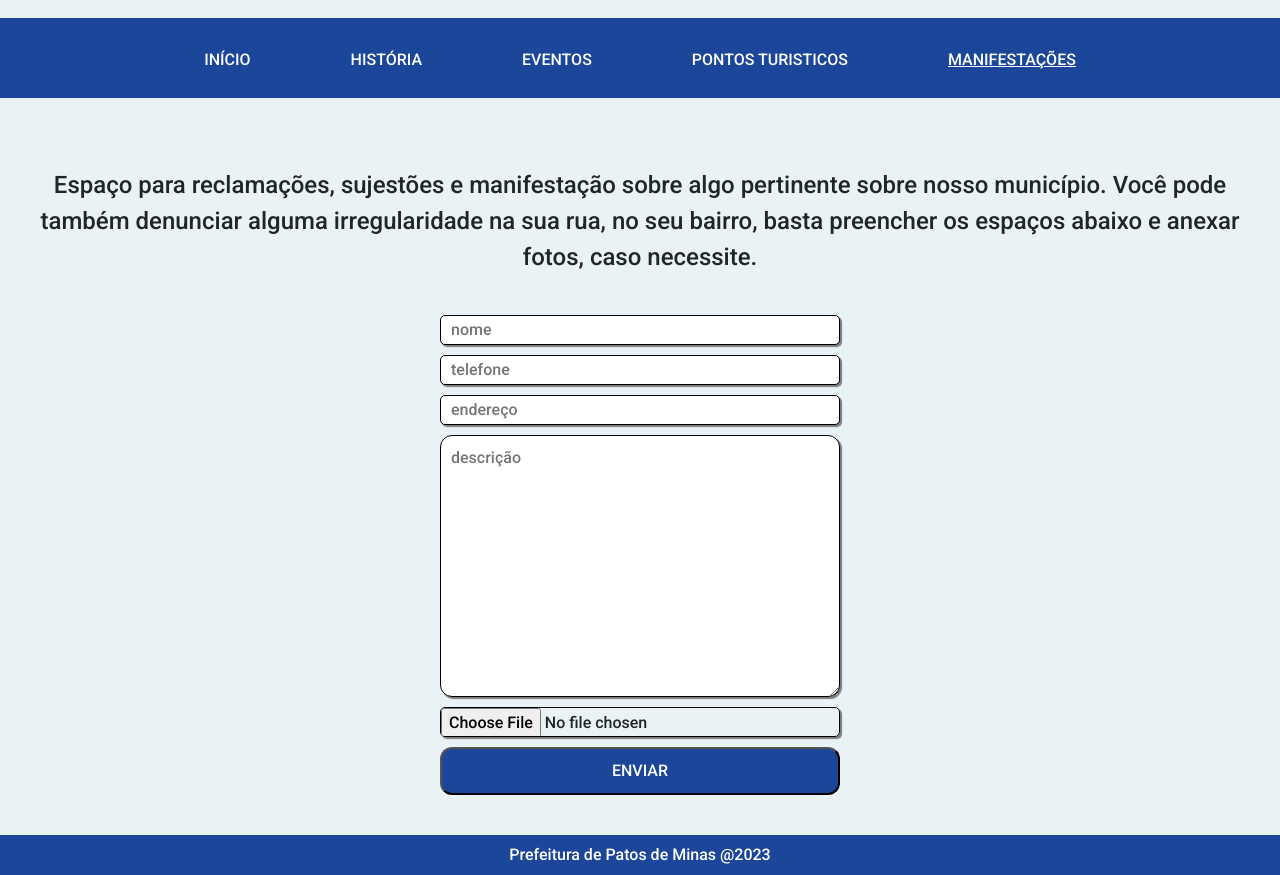
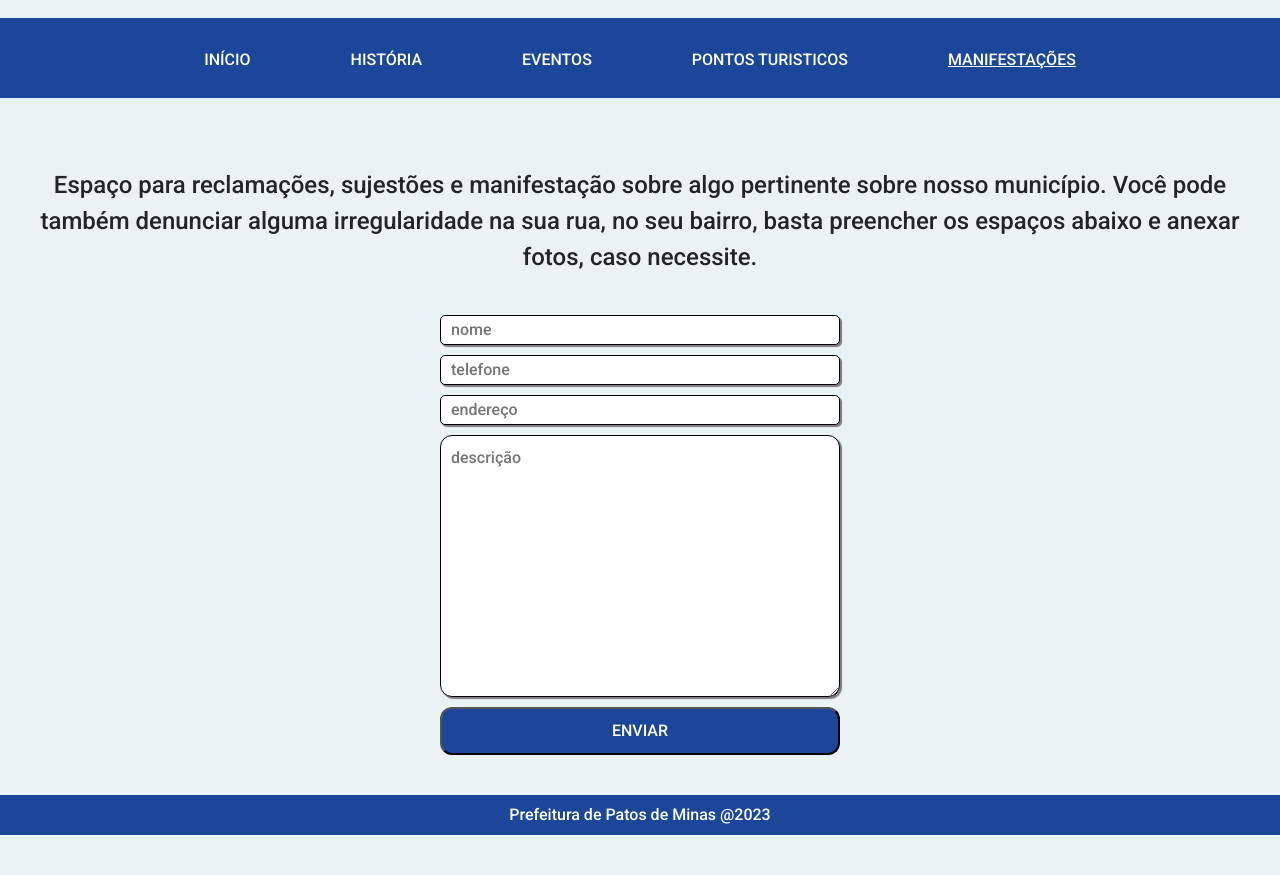
Before and after one commit to Baki51249/site-prefeitura-projeto-integrador, a website: page manifestacoes.html in a window 1280 px wide. Shown: the part 194-1069 px from the top of the page. After the commit the page ends 1029 px from the top, so only its background shows below. Drawn offline with nearby package versions, Linux system fonts and the light colour scheme.

Commit message:
Update manifestacoes.html

```diff
--- a/manifestacoes.html
+++ b/manifestacoes.html
@@ -63,7 +63,7 @@
       <input type="text" placeholder="telefone" name="telefone">
       <input type="text" placeholder="endereço" name="endereco">
       <textarea name="descricao" id="" cols="30" rows="10" placeholder="descrição" name="descricao"></textarea>
-      <input class="file" type="file" placeholder="anexar fotos" name="foto">
+
       <button onclick="openModal()" type="submit">enviar</button>
     </form>
 
```
